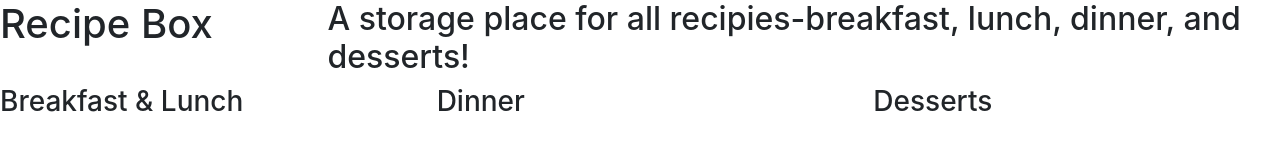
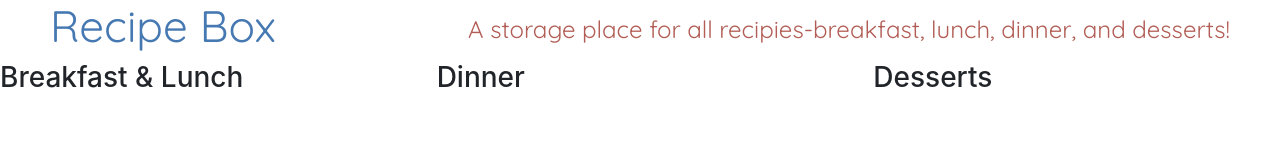
Before and after one commit to JennieChu/recipebox, a plain HTML site: page index.html in a window 1280 px wide. Drawn offline with nearby package versions, Linux system fonts and the light colour scheme; a web font is replaced by a local one.

Commit message:
header css

```diff
--- a/css/main.css
+++ b/css/main.css
@@ -1,8 +1,32 @@
-.container {
-	width:100%;
+
+/*Header*/
+
+.header h1{
+	padding-left: 50px;
+	font-family: 'Quicksand', sans-serif;
+	color: #4678B2;
+	font-size: 44px;
 }
 
-h3{
-	text-align: center;
-	float:left;
+.header h2{
+	padding: 15px 50px 0 0;
+	float:right;
+	font-family: 'Quicksand', sans-serif;
+	color: #B25D55;
+	font-size: 24px;
 }
+
+/*Banner*/
+
+/*Recipies*/
+
+html, body {
+  margin: 0;
+  padding: 0;
+  height:100%;
+}
+
+@media (max-width: 500px) {
+  .header h1 {
+    text-align: center;
+  }
--- a/index.html
+++ b/index.html
@@ -2,6 +2,7 @@
 <html>
 	<head>
 		<link rel="stylesheet" type="text/css" href="css/main.css"/>
+		<link href='https://fonts.googleapis.com/css?family=Quicksand|Bentham|IM+Fell+English+SC' rel='stylesheet' type='text/css'>
 		<link rel="stylesheet" href="https://s3.amazonaws.com/codecademy-content/courses/ltp/css/bootstrap.css"/>
 	</head>
 	<body>
@@ -9,7 +10,6 @@
 			<div class="row">
 			<!-- Logo -->
 				<div class="col-sm-3">
-				<!-- <img src="photos/logo.jpeg"/> -->
 					<h1>Recipe Box</h1>
 				</div>
 			<!-- Description -->
```
